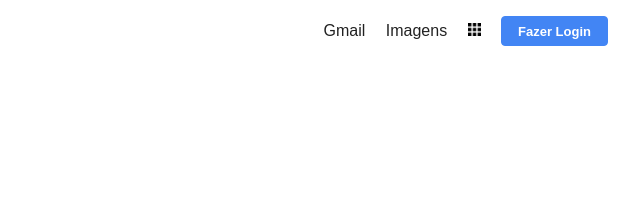
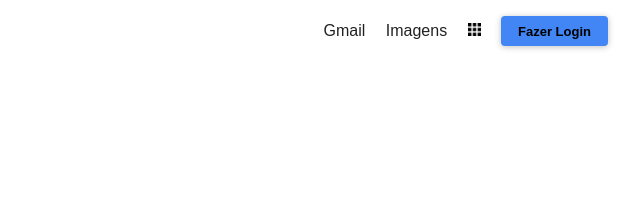
Before and after one commit to abdullahahadi/google-homepage-1, a plain HTML site: page index.html in a window 1280 px wide. In both pictures the pointer is over the button "Fazer Login". Shown: the top 222 px of the page, 640-1280 px from the left. Drawn offline with Linux system fonts and the light colour scheme.

Commit message:
Hover on buttons

```diff
--- a/styles.css
+++ b/styles.css
@@ -94,6 +94,12 @@ html, body {
     min-width: 54px;
 }
 
+.button:hover {
+    color: black;
+    box-shadow: 0 1px 6px 0 rgba(32, 33, 36, 0.28);
+    border-color: rgba(223, 225, 229, 0);
+}
+
 .button-login {
     background-color: #4285f4;
     border: 1px solid #4285f4;
```
